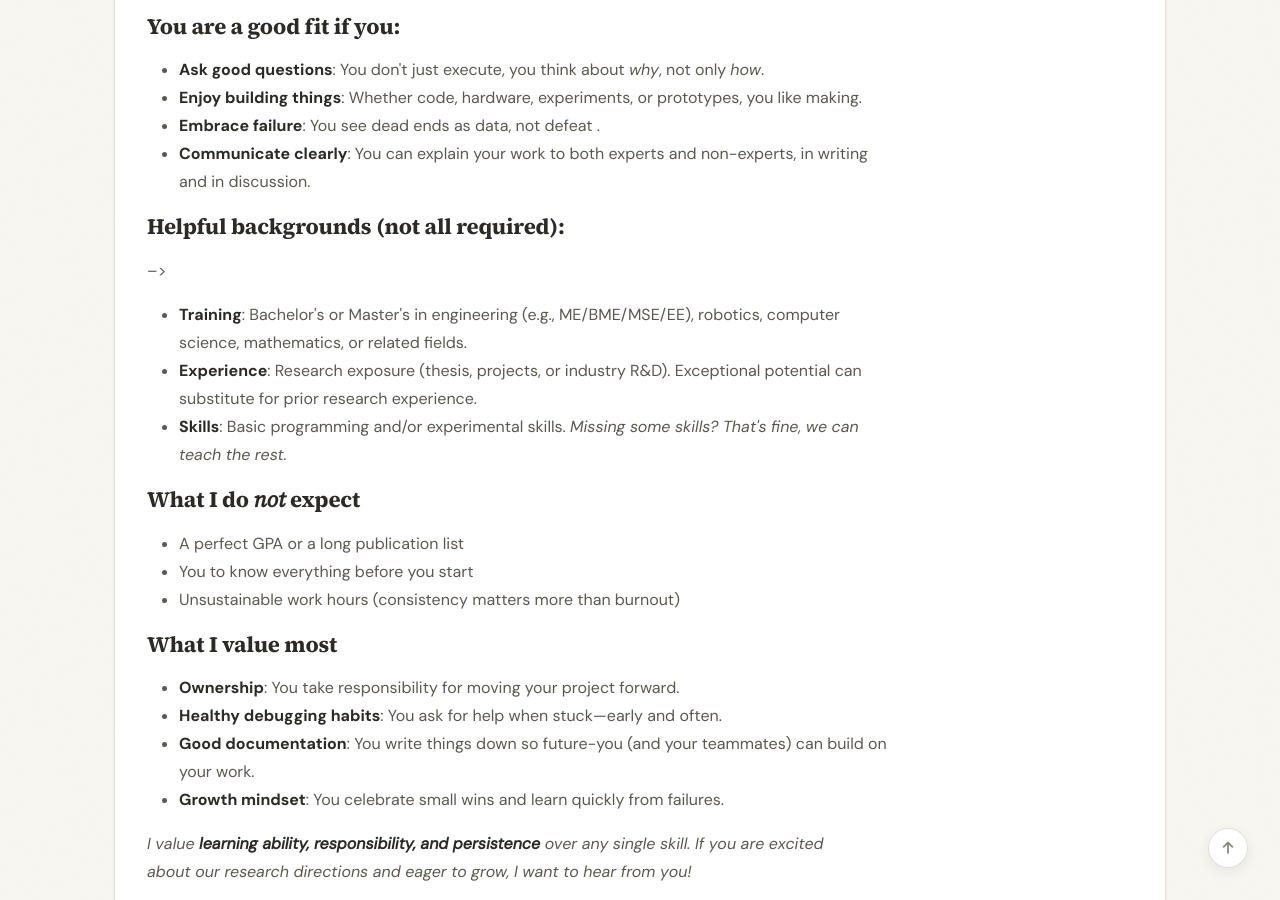
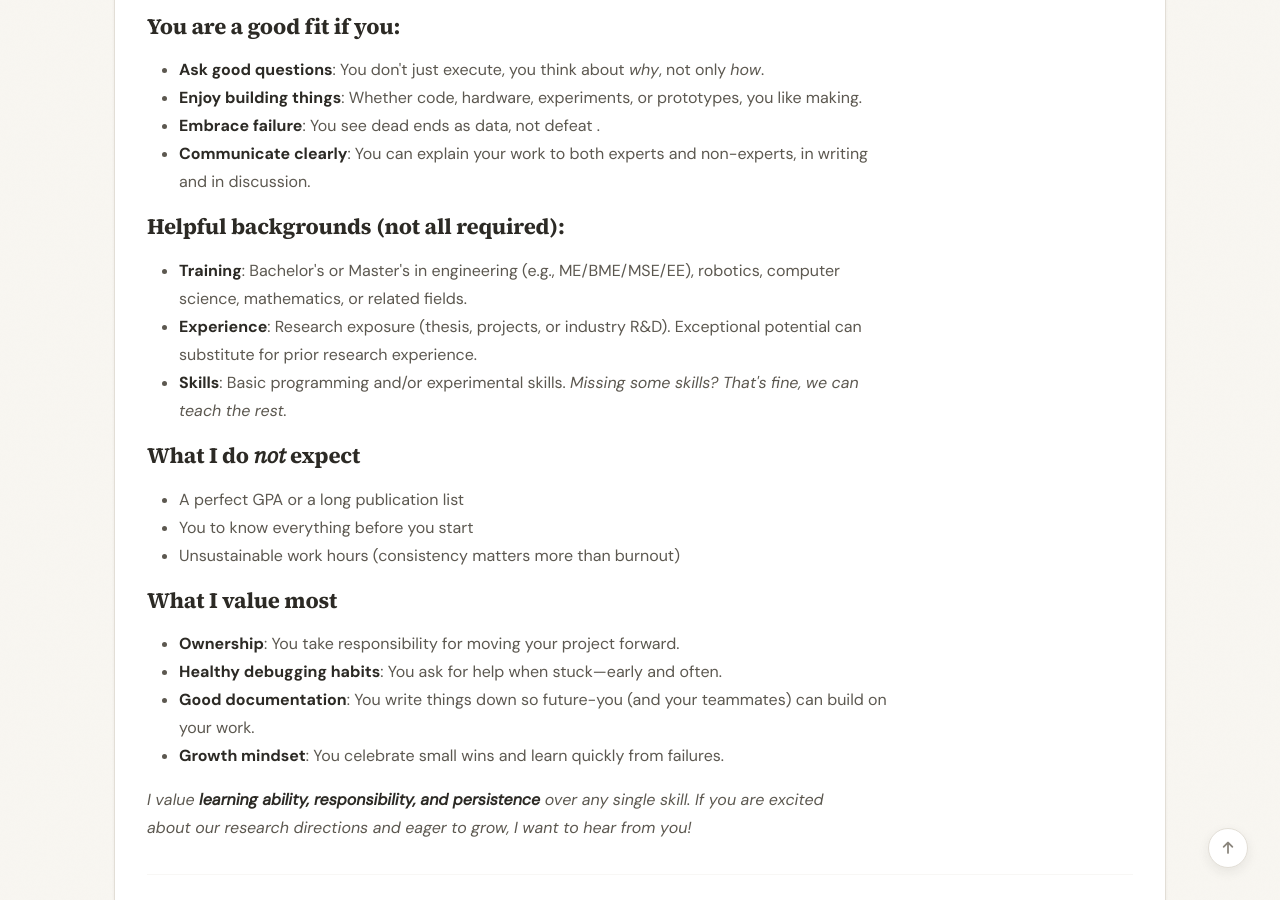
Before and after one commit to JiaenWu/jiaenwu.github.io, a Jekyll site: the page built from _pages/join.md, in a window 1280 px wide and 900 px high, scrolled down 1328 px. Built offline with Jekyll 4.4.1, drawn with Linux system fonts in a browser that asks for light colours; a style sheet for code colours, icons or effects is not loaded.

```diff
--- a/_pages/join.md
+++ b/_pages/join.md
@@ -73,7 +73,7 @@ I am looking for **self-motivated, curious, resilient, and hands-on** researcher
 
 <!-- - Bachelor's or Master's in Engineering (e.g., ME, BME, MSE, EE, etc), robotics, computer science, mathematics, or other related fileds.
 - Some research experience (thesis, project, or industry R&D) (not required if you show exceptional potential)
-- Basic programming or experimental skills (*Missing some skills? That's fine. We can teach the rest, I care more about your ability to learn than your existing toolkit.* ) --> -->
+- Basic programming or experimental skills (*Missing some skills? That's fine. We can teach the rest, I care more about your ability to learn than your existing toolkit.* ) -->
 <ul>
   <li><strong>Training</strong>: Bachelor's or Master's in engineering (e.g., ME/BME/MSE/EE), robotics, computer science, mathematics, or related fields.</li>
   <li><strong>Experience</strong>: Research exposure (thesis, projects, or industry R&amp;D). Exceptional potential can substitute for prior research experience.</li>
```
